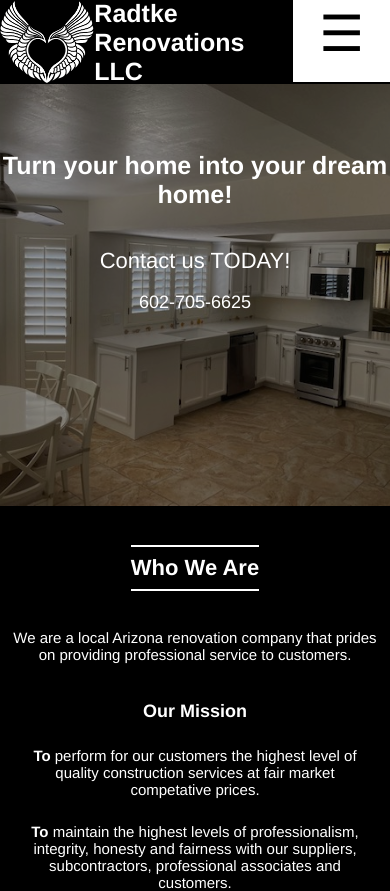
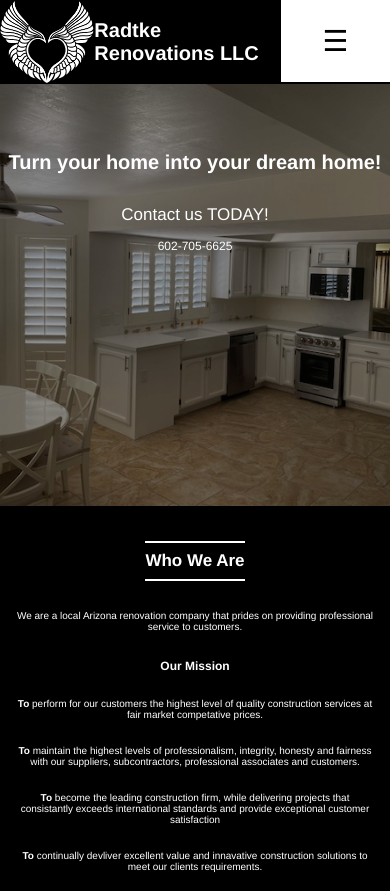
Before and after one commit to tseamans1214/radtke-renovations-website-react, a React (Create React App) app: page / in a window 390 px wide. Shown: the top 891 px of the page. Built offline with nearby package versions, Linux system fonts and the light colour scheme.

Commit message:
Fix header and nav font for smaller screens

```diff
--- a/public/css/index.css
+++ b/public/css/index.css
@@ -83,6 +83,7 @@ nav a:hover {
     width: 100%;
     height: 100%;
     text-align: center;
+    align-items: center;
     padding: 5px;
     cursor: pointer;
     border-bottom: 2px solid black;
@@ -170,7 +171,10 @@ nav a:hover {
         display: none;
     }
     .nav-button {
-        display: block;
+        display: flex;
+        align-items: center;
+        flex-direction: column;
+        justify-content: center;
     }
     .header {
         justify-content: space-between !important;
@@ -194,12 +198,7 @@ nav a:hover {
         font-size: 2.0em;
     }
 
-
-    nav {
-        font-size: 2.5em;
-    }
-
-    .nav-button {
+    nav, .nav-button {
         font-size: 2.5em;
     }
 
@@ -212,7 +211,119 @@ nav a:hover {
     }
  }
 
- @media only screen and (max-height: 1200px) {
+ @media only screen and (max-width: 900px) {
+    h1 {
+        font-size: 2.6em;
+    }
+
+    h2 {
+        font-size: 2.3em;
+    }
+
+    h3 {
+        font-size: 1.8em;
+    }
+
+
+    nav, .nav-button {
+        font-size: 2.3em;
+    }
+
+    p, li, footer{
+        font-size: 1.6em;
+    }
+
+    .arrow {
+        font-size: 4.8em !important;
+    }
+
+}
+
+@media only screen and (max-width: 800px) {
+    h1 {
+        font-size: 2.4em;
+    }
+
+    h2 {
+        font-size: 2.1em;
+    }
+
+    h3 {
+        font-size: 1.6em;
+    }
+
+
+    nav, .nav-button {
+        font-size: 2.1em;
+    }
+
+    p, li, footer{
+        font-size: 1.4em;
+    }
+
+    .arrow {
+        font-size: 4.6em !important;
+    }
+
+}
+
+@media only screen and (max-width: 700px) {
+    h1 {
+        font-size: 2.2em;
+    }
+
+    h2 {
+        font-size: 1.9em;
+    }
+
+    h3 {
+        font-size: 1.4em;
+    }
+
+
+    nav, .nav-button {
+        font-size: 1.9em;
+    }
+
+    p, li, footer{
+        font-size: 1.2em;
+    }
+
+    .arrow {
+        font-size: 4.4em !important;
+    }
+
+}
+
+@media only screen and (max-width: 600px) {
+    h1 {
+        font-size: 2.0em;
+    }
+
+    h2 {
+        font-size: 1.7em;
+    }
+
+    h3 {
+        font-size: 1.2em;
+    }
+
+
+    nav, .nav-button {
+        font-size: 1.7em;
+    }
+
+    p, li, footer{
+        font-size: 1.0em;
+    }
+
+    .arrow {
+        font-size: 4.2em !important;
+    }
+
+}
+
+ /* @media only screen and (max-height: 1200px) {
     h1 {
         font-size: 2.8em;
     }
@@ -349,4 +460,4 @@ nav a:hover {
         font-size: 4.0em !important;
     }
 
-}
+} */
--- a/src/components/Header.jsx
+++ b/src/components/Header.jsx
@@ -27,7 +27,7 @@ function Header({setGalleryVisible}) {
     display: "flex",
     flexDirection: "column",
     alignItems: "center",
-    justifyContent: "center"
+    justifyContent: "center",
   }
 
   const navStyle = {
@@ -37,6 +37,10 @@ function Header({setGalleryVisible}) {
     alignItems: "center",
     justifyContent: "space-evenly",
     textDecoration: "none"
+  }
+
+  const titleStyle = {
+    margin: "0px"
   }
 
   function openNav() {
@@ -56,8 +60,8 @@ function Header({setGalleryVisible}) {
           <a style={logoAreaStyle} href="#header" onClick={() => setGalleryVisible(false)}>
             <img style={logoStyle} src="images/logo/logo.png" alt="Radtke Renovations LLC"></img>
             <div style={logoStyle}>
-              <h1>Radtke Renovations LLC</h1>
-              <h2>Local Arizona Contractor</h2>
+              <h1 style={titleStyle}>Radtke Renovations LLC</h1>
+              <h2 style={titleStyle}>Local Arizona Contractor</h2>
             </div>
           </a>
           <nav style={navStyle}>
@@ -66,7 +70,7 @@ function Header({setGalleryVisible}) {
             <a className="hide" href="#services-section" onClick={() => setGalleryVisible(false)}>Services</a>
             <a className="hide" href="#gallery" onClick={() => setGalleryVisible(true)}>Gallery</a>
             <a className="hide" href="#contact-section" onClick={() => setGalleryVisible(false)}>Contact</a>
-            <div id="nav-button" className="nav-button" onClick={openNav}>☰</div>
+            <div id="nav-button" className="nav-button" onClick={openNav}><div>☰</div></div>
           </nav>
           <div id="mySidebar" className="sidebar">
             <a href="#" className="closebtn" onClick={closeNav}>×</a>
```
